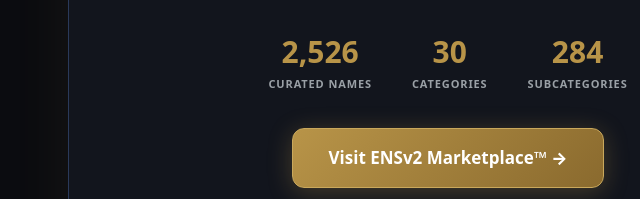
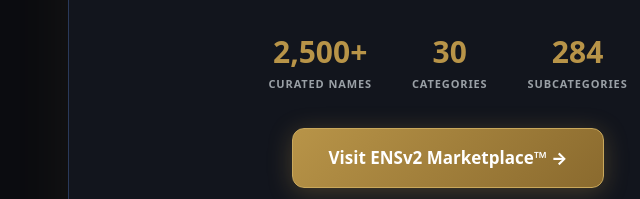
Before and after one commit to craigvsetula/buyethaddress, a plain HTML site: page index.html in a window 1280 px wide. Shown: the part 1139-1338 px from the top of the page, 192-832 px from the left. Drawn offline with Linux system fonts and the light colour scheme.

Commit message:
Add files via upload

```diff
--- a/index.html
+++ b/index.html
@@ -464,7 +464,7 @@
       Same portfolio. Same owner. Bigger vision.
     </div>
     <div class="evo-stats">
-      <div class="stat"><span class="stat-num">2,526</span><span class="stat-label">Curated Names</span></div>
+      <div class="stat"><span class="stat-num">2,500+</span><span class="stat-label">Curated Names</span></div>
       <div class="stat"><span class="stat-num">30</span><span class="stat-label">Categories</span></div>
       <div class="stat"><span class="stat-num">284</span><span class="stat-label">Subcategories</span></div>
     </div>
```
